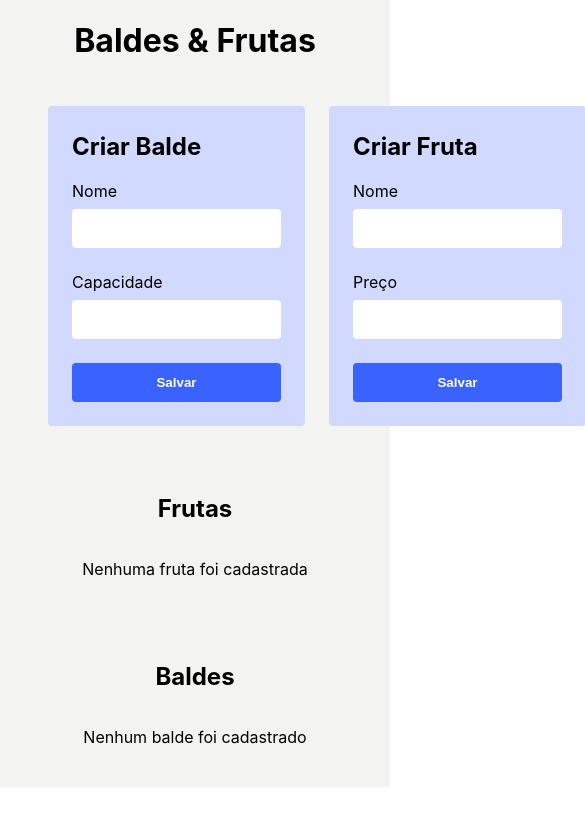
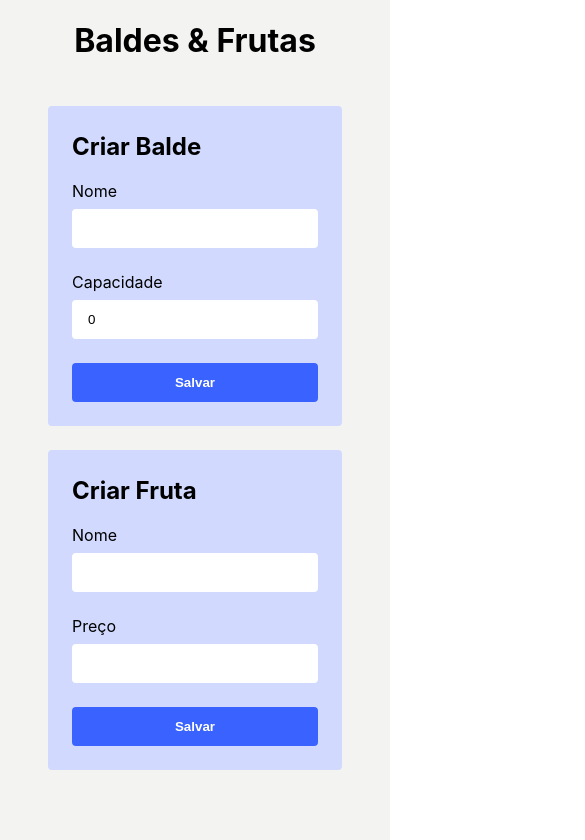
Before and after one commit to gustaandrade/recoil-storage-example, a React (Create React App) app: page / in a window 390 px wide. Shown: the top 840 px of the page, 585 px wide, since content can reach past the window. Built offline with nearby package versions, Linux system fonts and the light colour scheme.

Commit message:
fix: layout issues

```diff
--- a/src/App.css
+++ b/src/App.css
@@ -15,6 +15,13 @@
   padding: 24px 48px;
 }
 
+@media (max-width: 800px) {
+  .form_row {
+    display: flex;
+    flex-direction: column;
+  }
+}
+
 .fruit_row {
   display: flex;
   justify-content: flex-start;
--- a/src/components/BucketArea/styles.css
+++ b/src/components/BucketArea/styles.css
@@ -11,6 +11,13 @@
   grid-gap: 24px;
 }
 
+@media (max-width: 800px) {
+  .bucket_area_grid {
+    display: flex;
+    flex-direction: column;
+  }
+}
+
 .bucket_area_flex {
   display: flex;
   justify-content: center;
--- a/src/components/BucketForm/index.tsx
+++ b/src/components/BucketForm/index.tsx
@@ -24,8 +24,8 @@ const BucketForm: React.FC = () => {
         fruits: []
       }
     ]);
-    // setName('');
-    // setCapacity(0);
+    setName('');
+    setCapacity(0);
   };
 
   return (
@@ -40,6 +40,7 @@ const BucketForm: React.FC = () => {
           className='bucket_form_input'
           id='bucketName'
           type='text'
+          value={name}
           onChange={event => setName(event.target.value)}
         />
 
@@ -50,10 +51,15 @@ const BucketForm: React.FC = () => {
           className='bucket_form_input'
           id='bucketCapacity'
           type='number'
+          value={capacity}
           onChange={event => setCapacity(Number(event.target.value))}
         />
 
-        <button className='bucket_form_button' type='submit'>
+        <button
+          className='bucket_form_button'
+          type='submit'
+          disabled={name === '' || capacity === 0}
+        >
           Salvar
         </button>
       </form>
--- a/src/components/FruitArea/styles.css
+++ b/src/components/FruitArea/styles.css
@@ -11,6 +11,13 @@
   grid-gap: 24px;
 }
 
+@media (max-width: 800px) {
+  .fruit_area_grid {
+    display: flex;
+    flex-direction: column;
+  }
+}
+
 .fruit_area_flex {
   display: flex;
   justify-content: center;
--- a/src/components/FruitForm/index.tsx
+++ b/src/components/FruitForm/index.tsx
@@ -7,7 +7,7 @@ import './styles.css';
 
 const FruitForm: React.FC = () => {
   const [name, setName] = useState<string>('');
-  const [price, setPrice] = useState<number>(0);
+  const [price, setPrice] = useState<string>('');
 
   const setBucketState = useSetRecoilState(fruitState);
 
@@ -22,8 +22,8 @@ const FruitForm: React.FC = () => {
         price: price
       }
     ]);
-    // setName('');
-    // setPrice(0);
+    setName('');
+    setPrice('');
   };
 
   return (
@@ -38,6 +38,7 @@ const FruitForm: React.FC = () => {
           className='fruit_form_input'
           id='fruitName'
           type='text'
+          value={name}
           onChange={event => setName(event.target.value)}
         />
 
@@ -47,11 +48,16 @@ const FruitForm: React.FC = () => {
         <input
           className='fruit_form_input'
           id='fruitPrice'
-          type='number'
-          onChange={event => setPrice(Number(event.target.value))}
+          type='text'
+          value={price}
+          onChange={event => setPrice(event.target.value)}
         />
 
-        <button className='fruit_form_button' type='submit'>
+        <button
+          className='fruit_form_button'
+          type='submit'
+          disabled={name === '' || price === ''}
+        >
           Salvar
         </button>
       </form>
--- a/src/types/index.ts
+++ b/src/types/index.ts
@@ -9,5 +9,5 @@ export interface Bucket {
 export interface Fruit {
   id: string;
   name: string;
-  price: number;
+  price: string;
 }
--- a/src/utils/index.ts
+++ b/src/utils/index.ts
@@ -1,6 +1,3 @@
-export const convertPriceToCurrency = (price: number): string => {
-  return new Intl.NumberFormat('pt-BR', {
-    style: 'currency',
-    currency: 'BRL'
-  }).format(price);
+export const convertPriceToCurrency = (price: string): string => {
+  return 'R$ ' + price;
 };
```
